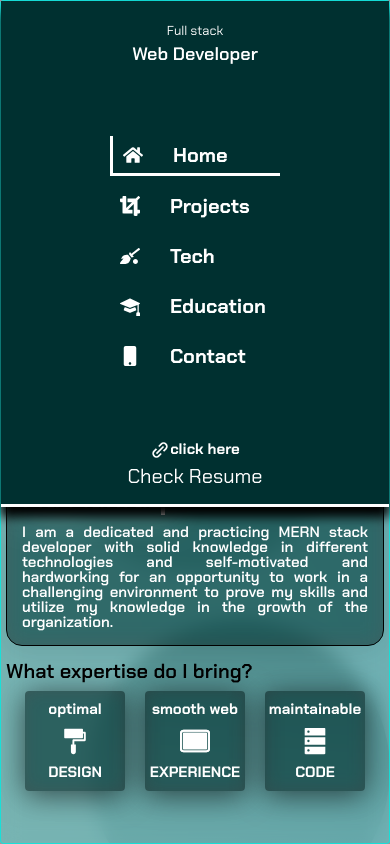
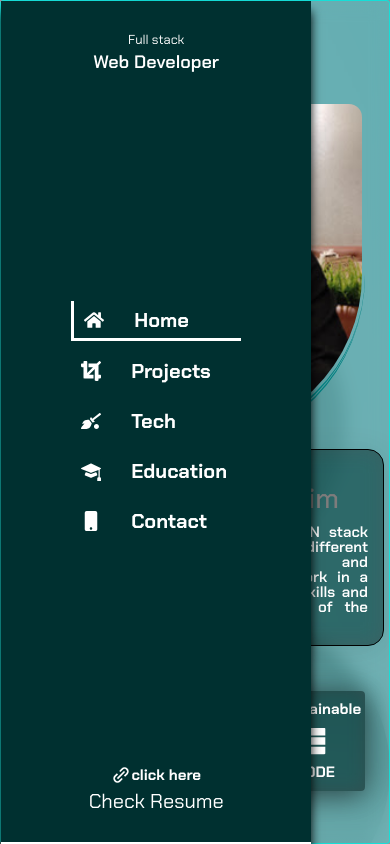
Before and after one commit to mahfuz-ta09/my-portfolio-website, a Next.js app: page / in a window 390 px wide. Built offline with nearby package versions, Linux system fonts and the light colour scheme.

Commit message:
navbar changed

```diff
--- a/src/css/SideNav/SideNav.css
+++ b/src/css/SideNav/SideNav.css
@@ -165,8 +165,8 @@
 @media screen and (max-width:450px) {
     .nav-container{
         padding: 10px 50px;
-        width: 100%;
-        height: 60vh;
+        width: 80%;
+        height: 100dvh;
         border-right: none;
         border-bottom: 3px solid #fff;
         position: fixed;
@@ -191,7 +191,7 @@
         display: block;
         position: fixed;
         right:20px;
-        top:  20px;
+        bottom:  20px;
         font-size: 15px;
         color: black;
         border: 3px solid black;
```
